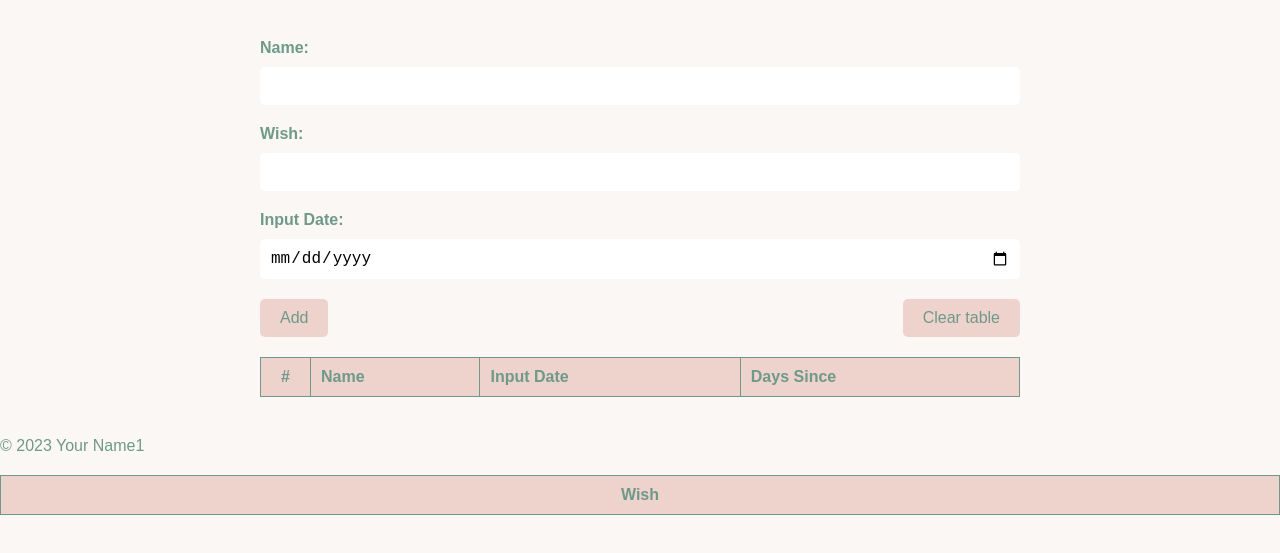
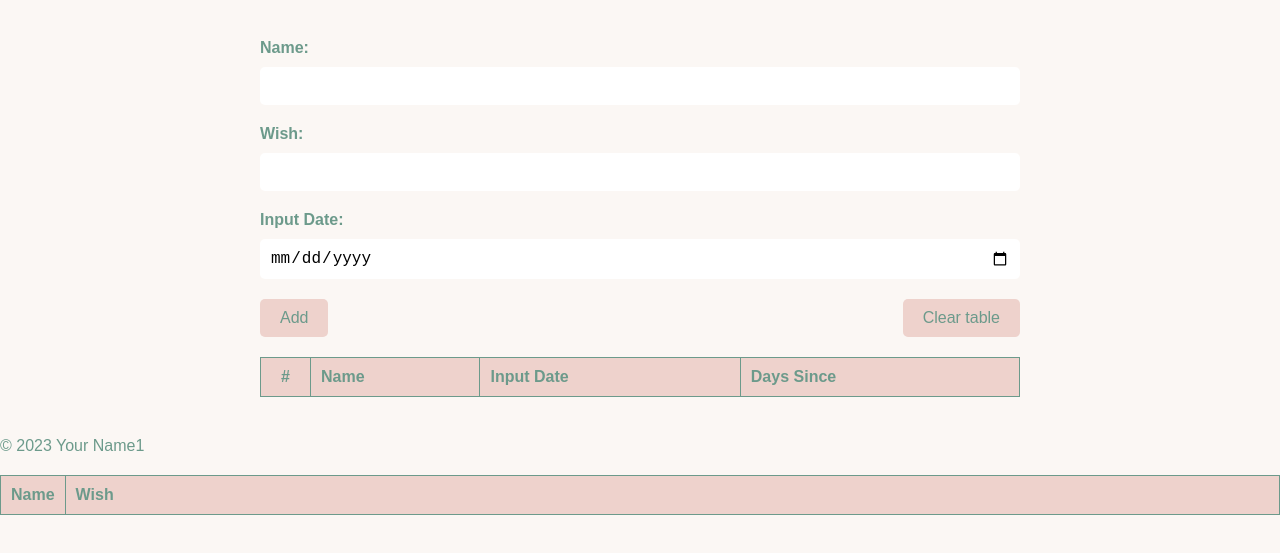
Before and after one commit to maghov/maghov.github.io, a plain HTML site: page index.html in a window 1280 px wide. Shown: the part 101-654 px from the top of the page. Drawn offline with Linux system fonts and the light colour scheme; no server answers.

Commit message:
Update index.html

```diff
--- a/index.html
+++ b/index.html
@@ -130,11 +130,11 @@ console.log("Data saved successfully!")
 
 
  var cell1 = document.createElement("th");
-    // append to tr
 row.appendChild(cell1);
-    // update th content as key value
 cell1.innerHTML = 'Name';
-    cell1.innerHTML = 'Wish';
+var cell2 = document.createElement("th");
+row.appendChild(cell2);
+cell2.innerHTML = 'Wish';
 
 
 
```
Lines whose indentation alone changed are shown as unchanged.
